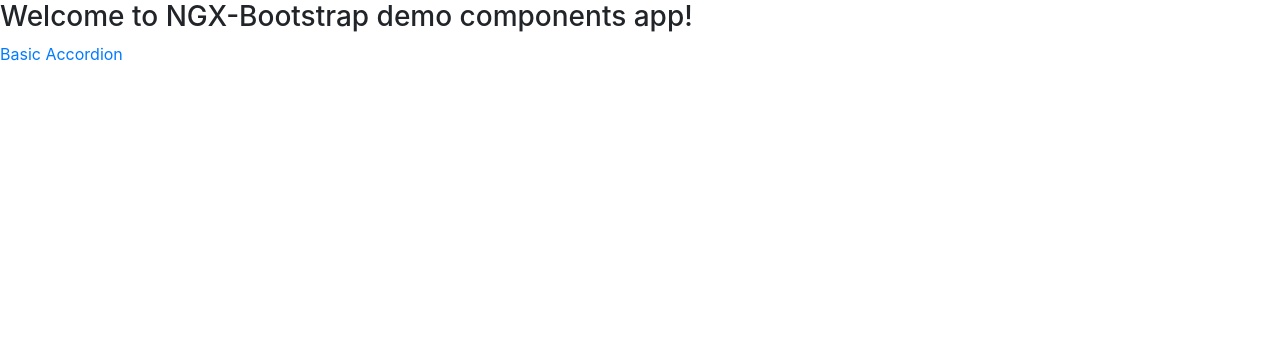
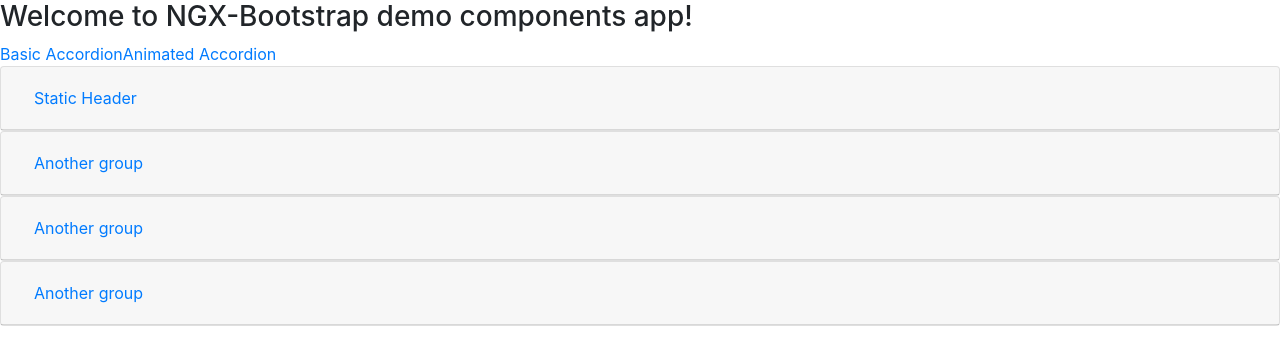
Before and after one commit to vineetasharma/NGX-BootStrap-Demo-App, an Angular app: page /animated-accordion in a window 1280 px wide. Before the commit this address led to /. Shown: the top 364 px of the page. Built offline with nearby package versions, Linux system fonts and the light colour scheme.

Commit message:
animated Accordion added

```diff
--- a/src/app/app.component.html
+++ b/src/app/app.component.html
@@ -2,6 +2,7 @@
 
 <div>
   <a routerLink="accordion" routerLinkActive="Active">Basic Accordion</a>
+  <a routerLink="animated-accordion" routerLinkActive="Active">Animated Accordion</a>
 </div>
 
 
--- /dev/null
+++ b/src/app/ngx-bootstrap-components-demo/animated-accordion/animated-accordion.component.html
@@ -0,0 +1,14 @@
+<accordion [isAnimated]="true">
+    <accordion-group heading="Static Header">
+      This content is straight in the template.
+    </accordion-group>
+    <accordion-group heading="Another group">
+      <p>Some content</p>
+    </accordion-group>
+    <accordion-group heading="Another group">
+      <p>Some content</p>
+    </accordion-group>
+    <accordion-group heading="Another group">
+      <p>Some content</p>
+    </accordion-group>
+  </accordion>
--- /dev/null
+++ b/src/app/ngx-bootstrap-components-demo/animated-accordion/animated-accordion.component.ts
@@ -0,0 +1,15 @@
+import { Component, OnInit } from '@angular/core';
+
+@Component({
+  selector: 'app-animated-accordion',
+  templateUrl: './animated-accordion.component.html',
+  styleUrls: ['./animated-accordion.component.css']
+})
+export class AnimatedAccordionComponent implements OnInit {
+
+  constructor() { }
+
+  ngOnInit(): void {
+  }
+
+}
```
Also changed, not shown: src/app/app-routing.module.ts (+5 -2 lines), src/app/ngx-bootstrap-components-demo/animated-accordion/animated-accordion.component.css (added), 1 other file (tests, documents, lock files or other folders).
